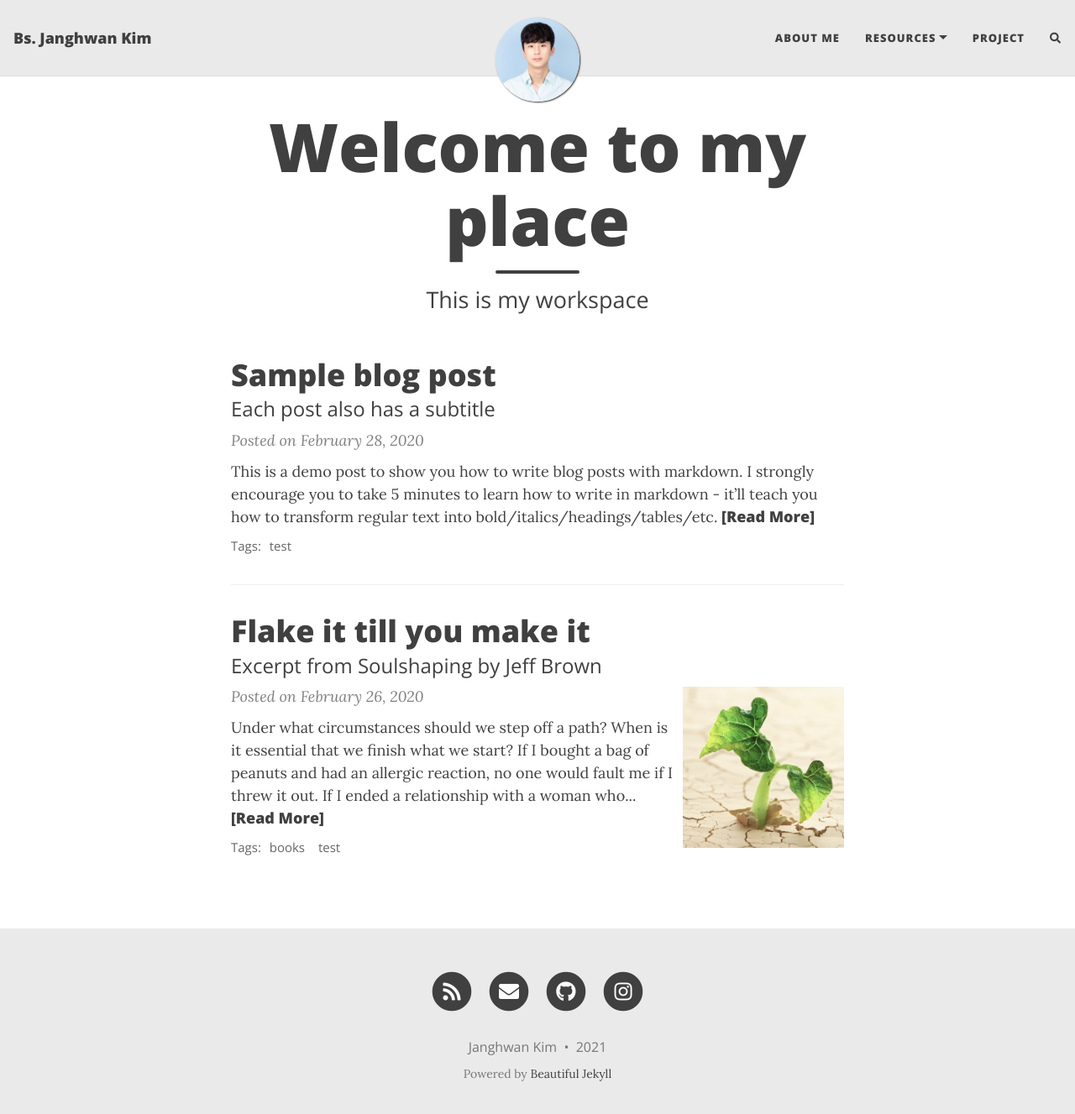
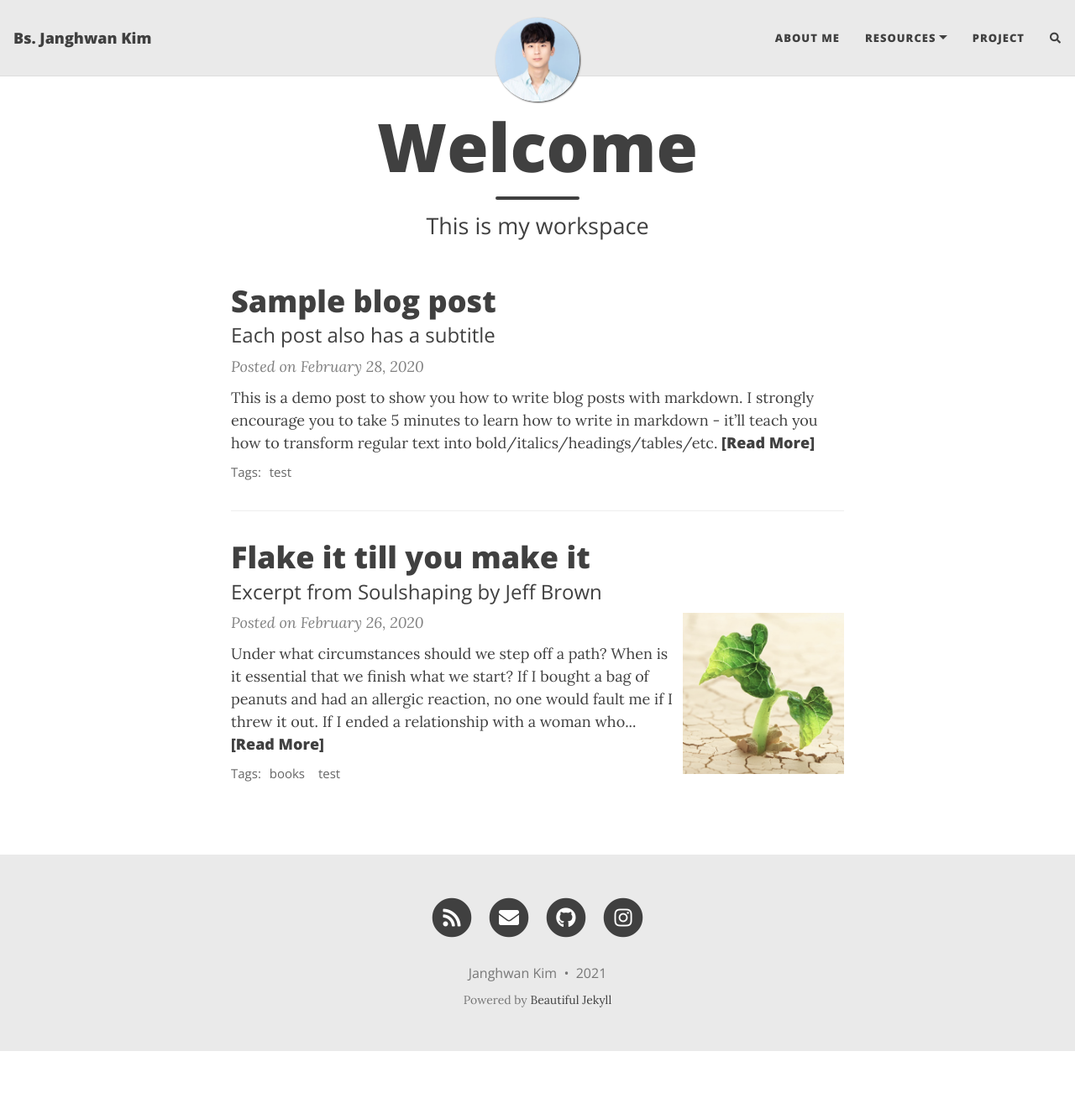
Before and after one commit to Harley-hwan/Harley-hwan.github.io, a Jekyll site: the page built from index.html, in a window 1280 px wide and 1340 px high. Shown: the top 1327 px of the window at 84% size. Built offline with Jekyll 4.4.1, drawn with Linux system fonts in a browser that asks for light colours; nearby versions of some CDN libraries; the list of posts is cut into pages by our own code; comment, search, counter and statistics services are not loaded.

Commit message:
Update index.html

```diff
--- a/index.html
+++ b/index.html
@@ -1,5 +1,5 @@
 ---
 layout: home
-title: Welcome to my place
+title: Welcome
 subtitle: This is my workspace
 ---
```
